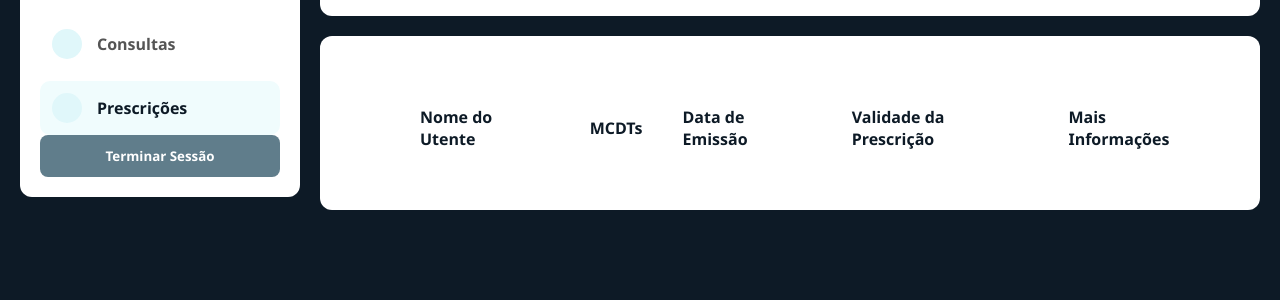
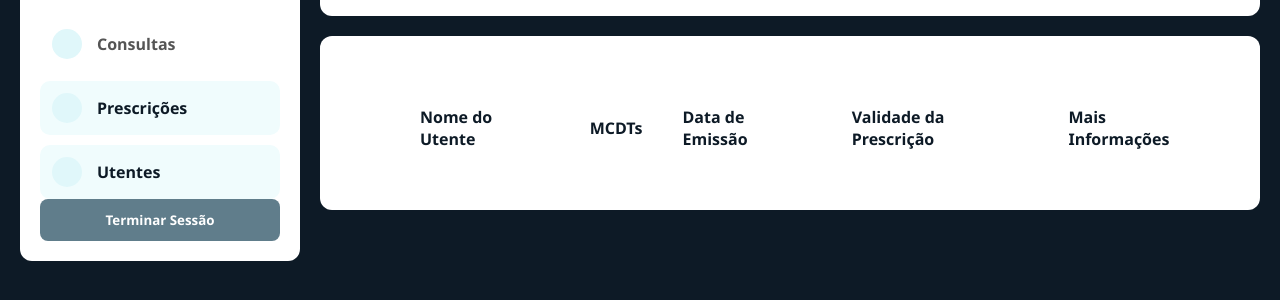
Before and after one commit to joanaa8/Clinica_cardiologia, a website: page public/prescricoes.html in a window 1280 px wide. Shown: the part 124-424 px from the top of the page. Drawn offline with Linux system fonts and the light colour scheme.

Commit message:
este tmb, so adicionei os utentes à sidebar

```diff
--- a/public/prescricoes.html
+++ b/public/prescricoes.html
@@ -22,6 +22,7 @@
                     <ul>
                         <li><a href="consultas.html" class="nav-btn"><span class="icon-dot"></span> Consultas</a></li>
                         <li><a href="prescricoes.html" class="nav-btn active"><span class="icon-dot"></span> Prescrições</a></li>
+                        <li><a href="utentes.html" class="nav-btn active"><span class="icon-dot"></span> Utentes</a></li>
                     </ul>
                 </nav>
             </div>
```
